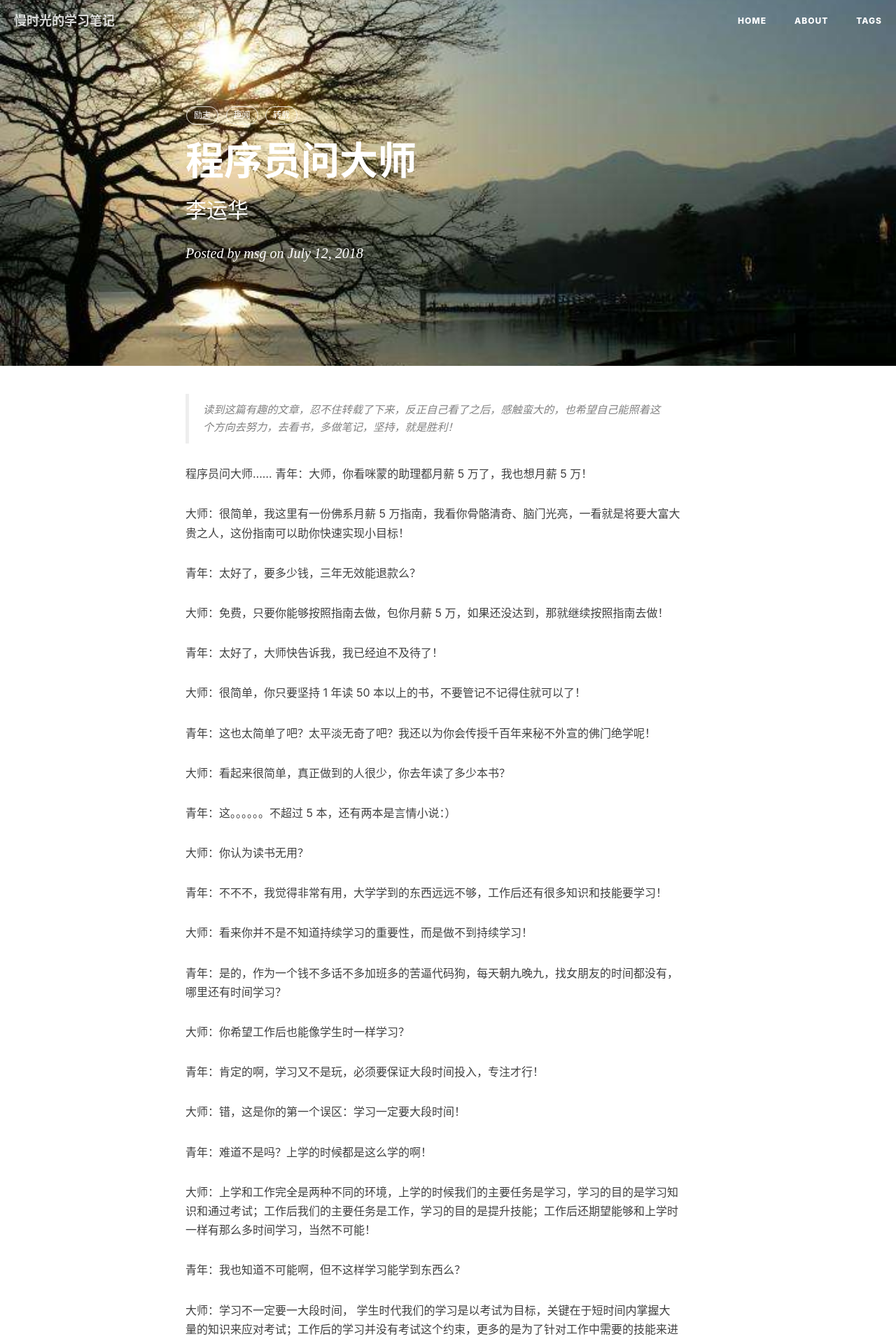
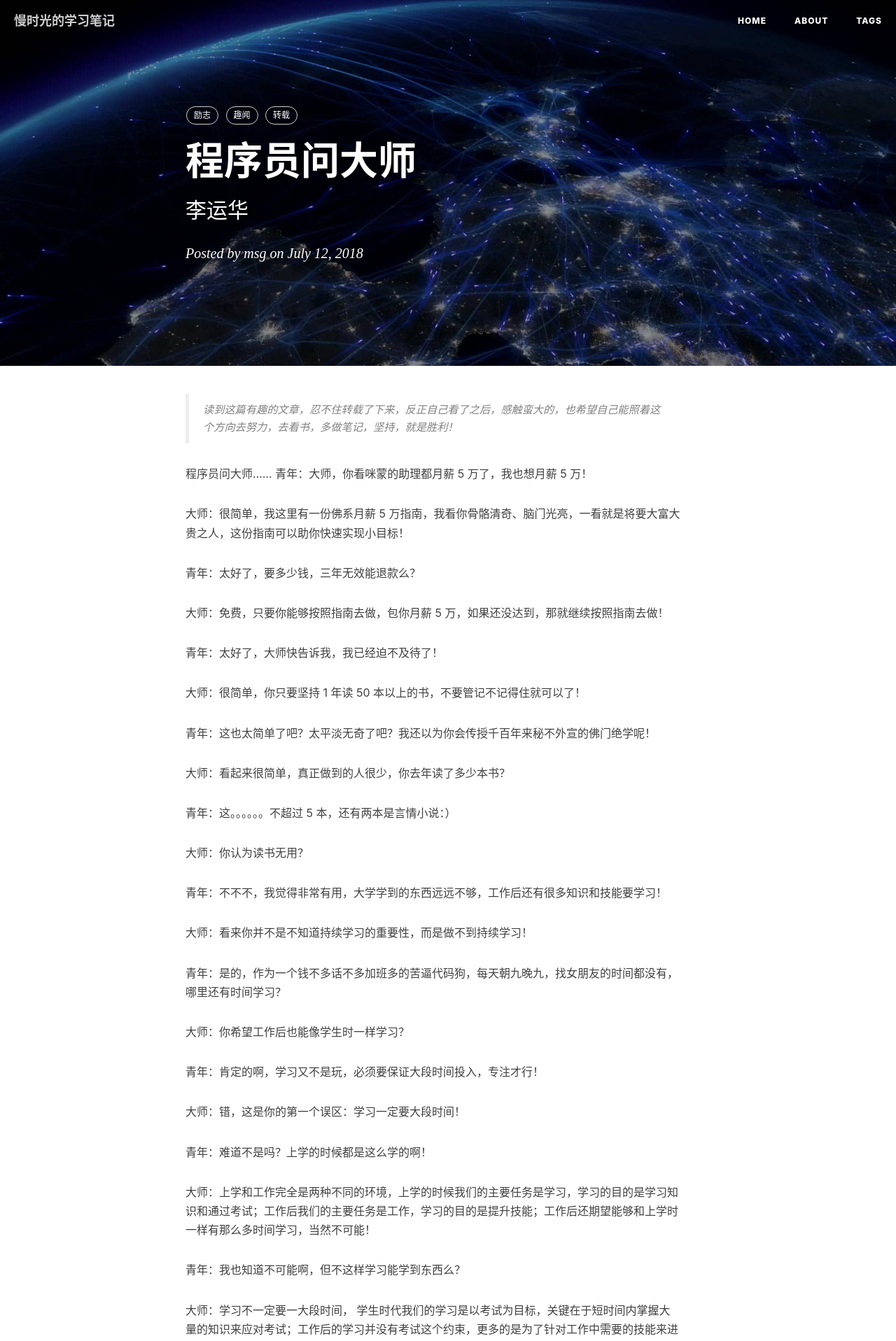
Before and after one commit to msg901216/msg901216.github.io, a Jekyll site: the page built from _posts/2018-07-12-Interesting.md, in a window 1280 px wide. Shown: the top 1917 px of the page at 70% size. Built offline with Jekyll 4.4.1, drawn with Linux system fonts in a browser that asks for light colours; nearby versions of some CDN libraries; comment, search, counter and statistics services are not loaded.

```diff
--- a/_posts/2018-07-12-Interesting.md
+++ b/_posts/2018-07-12-Interesting.md
@@ -4,7 +4,7 @@
 subtitle:   "李运华"
 date:       2018-07-12
 author:     "msg"
-header-img: "img/guyun3.jpg"
+header-img: "img/post-bg-os-metro.jpg"
 tags:
     - 励志
     - 趣闻
```
Also changed, not shown: img/guyun2.jpg (deleted), img/post-bg-alibaba.jpg (deleted), img/post-bg-see-u-ali.jpg (deleted), img/post-sample-image.jpg (deleted).
